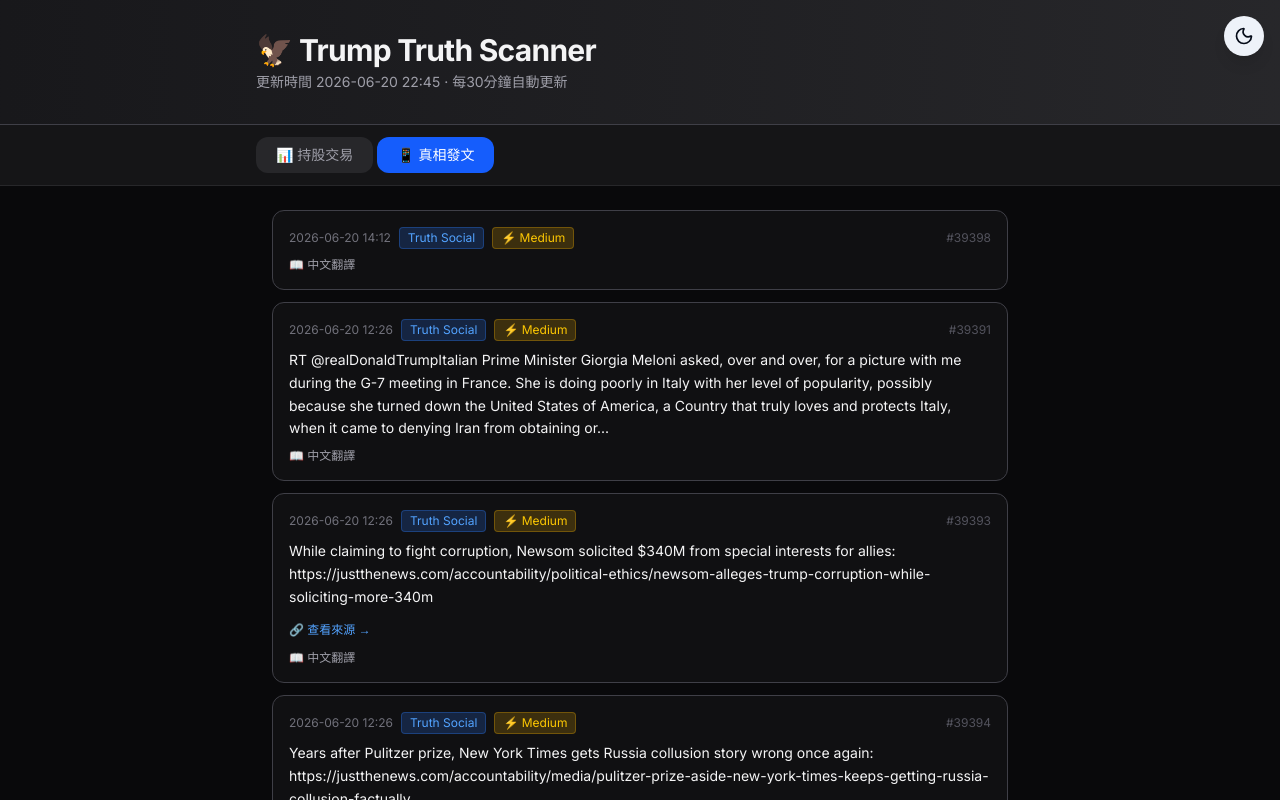
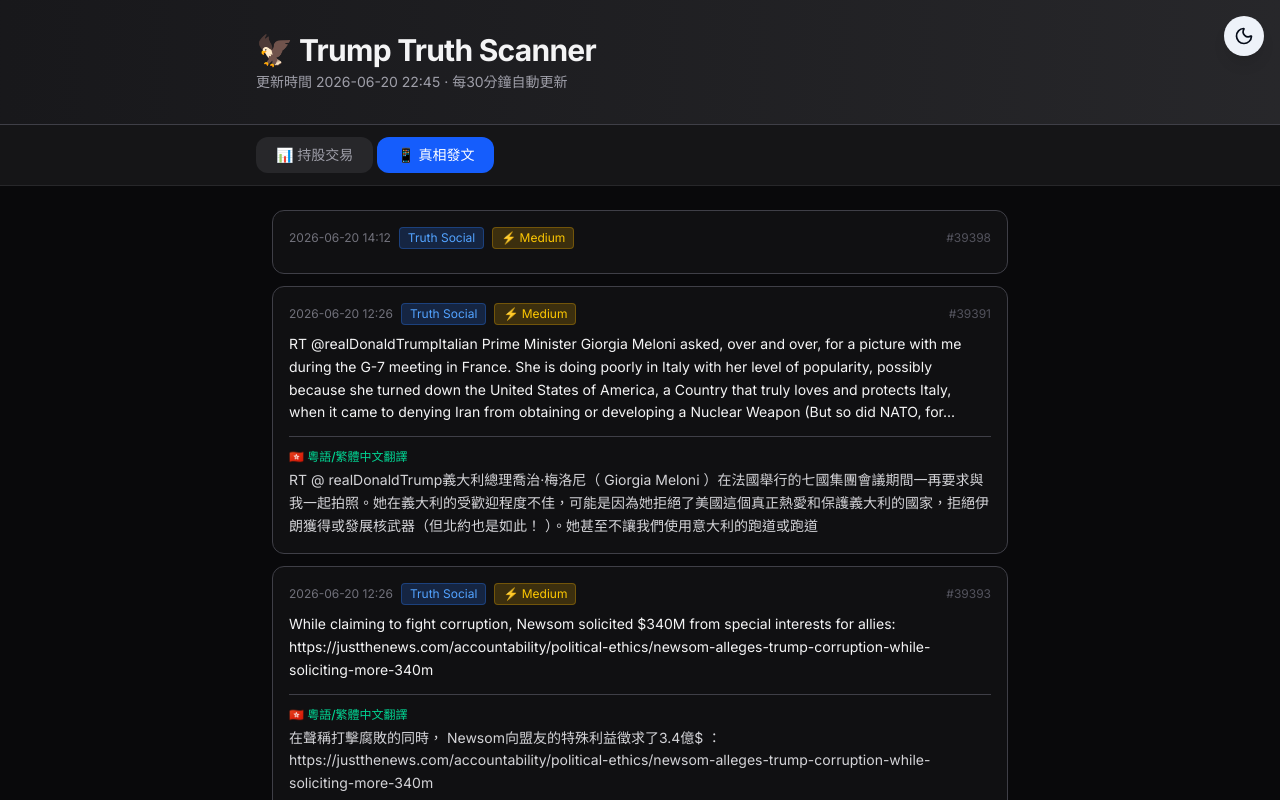
Before and after one commit to extraier/flight-deals-app, a Next.js app: page /trump in a window 1280 px wide. Both pictures are taken after a click on the button "📱 真相發文". Shown: the top 800 px of the page. Built offline with nearby package versions, Linux system fonts and the light colour scheme.

Commit message:
fix: inline Chinese translation + image support in truth social posts

```diff
--- a/src/app/trump/page.tsx
+++ b/src/app/trump/page.tsx
@@ -21,6 +21,7 @@
   source: string;
   image: string | null;
   has_image: boolean;
+  text_cn?: string | null;
 }
 
 interface Trade {
@@ -68,7 +69,6 @@
 
   return (
     <div>
-      {/* QuiverQuant Trades */}
       {trades.length > 0 && (
         <>
           <div className="bg-gradient-to-r from-red-900/80 to-red-800/60 text-white px-4 py-2 rounded-lg mb-4 font-bold text-sm flex items-center gap-2">
@@ -89,16 +89,18 @@
                 {trades.map((t, i) => {
                   const isPurchase = /Purchase|Buy/i.test(t.transaction);
                   const isSale = /Sale|Sell/i.test(t.transaction);
+                  const amount = t.transaction.includes('\n') ? t.transaction.split('\n').pop()?.trim() : '';
                   return (
                     <tr key={i} className="border-b border-zinc-800 hover:bg-zinc-900/50">
                       <td className="p-3 font-medium">
-                        <div>{t.stock}</div>
+                        <div>{t.stock.split('\n')[0]}</div>
                         {t.ticker && <div className="text-xs text-zinc-500">{t.ticker}</div>}
                       </td>
                       <td className="p-3">
                         <span className={isPurchase ? 'text-emerald-400 font-bold' : isSale ? 'text-red-400 font-bold' : 'text-zinc-300'}>
                           {isPurchase ? '買入' : isSale ? '賣出' : t.transaction.slice(0, 10)}
                         </span>
+                        {amount && <div className="text-xs text-zinc-500">{amount}</div>}
                       </td>
                       <td className="p-3 text-zinc-400">{t.filed}</td>
                       <td className="p-3 text-zinc-400">{t.traded}</td>
@@ -112,7 +114,6 @@
         </>
       )}
 
-      {/* SEC Filings */}
       {filings.length > 0 && (
         <>
           <div className="bg-gradient-to-r from-orange-900/80 to-orange-800/60 text-white px-4 py-2 rounded-lg mb-4 font-bold text-sm">
@@ -198,35 +199,24 @@
 }
 
 function PostCard({ post }: { post: Post }) {
-  const [translated, setTranslated] = useState<string | null>(null);
-  const [translating, setTranslating] = useState(false);
-  const [showTrans, setShowTrans] = useState(false);
-
-  const translate = async () => {
-    if (translated) { setShowTrans(!showTrans); return; }
-    setTranslating(true);
-    try {
-      const res = await fetch(
-        `https://translate.googleapis.com/translate_a/single?client=gtx&sl=en&tl=zh-TW&dt=t&q=${encodeURIComponent(post.text)}`
+  const tickers = (post.text.match(/\b[A-Z]{2,5}\b/g) || []).filter(t =>
+    ['MSFT','NVDA','ORCL','ADBE','TSLA','AAPL','GOOGL','AMZN','META','NFLX','NOW','CDNS','TT','VOO','VTI','IWM','VTI'].includes(t)
   );
-      const arr = await res.json();
-      setTranslated(arr[0].map((t: any) => t[0]).join(''));
-      setShowTrans(true);
-    } catch {
-      setTranslated('翻譯失敗');
-    }
-    setTranslating(false);
-  };
-
-  const tickers = (post.text.match(/\b[A-Z]{2,5}\b/g) || []).filter(t =>
-    ['MSFT','NVDA','ORCL','ADBE','TSLA','AAPL','GOOGL','AMZN','META','NFLX','NOW','CDNS','TT','VOO','VTI'].includes(t)
-  );
-
   const confidence = tickers.length > 0 ? 'High' : 'Medium';
-  const displayText = post.text.length > 350 ? post.text.slice(0, 350) + '...' : post.text;
+  const displayText = post.text.length > 400 ? post.text.slice(0, 400) + '...' : post.text;
 
   return (
-    <div className="border border-zinc-700 rounded-lg p-4 bg-zinc-900/50 hover:border-zinc-600 transition-colors">
+    <div className="border border-zinc-700 rounded-lg bg-zinc-900/50 hover:border-zinc-600 transition-colors overflow-hidden">
+      {post.image && (
+        <img
+          src={post.image}
+          alt="Post image"
+          className="w-full max-h-96 object-cover bg-black"
+          loading="lazy"
+        />
+      )}
+
+      <div className="p-4">
         <div className="flex items-center justify-between mb-2 flex-wrap gap-1">
           <div className="flex items-center gap-2 flex-wrap">
             <span className="text-xs text-zinc-500">{post.date}</span>
@@ -239,23 +229,20 @@
 
         <p className="text-sm text-zinc-100 leading-relaxed mb-2 whitespace-pre-wrap">{displayText}</p>
 
+        {post.text_cn && (
+          <div className="mt-3 pt-3 border-t border-zinc-700">
+            <div className="text-xs text-emerald-400 mb-1 font-medium">🇭🇰 粵語/繁體中文翻譯</div>
+            <p className="text-sm text-zinc-300 leading-relaxed whitespace-pre-wrap">{post.text_cn}</p>
+          </div>
+        )}
+
         {post.text.includes('https://') && (
           <a href={post.link} target="_blank" rel="noopener noreferrer"
-           className="text-xs text-blue-400 hover:text-blue-300 mb-2 inline-block">
+             className="text-xs text-blue-400 hover:text-blue-300 mt-2 inline-block">
             🔗 查看來源 →
           </a>
         )}
-
-      <button onClick={translate}
-        className="text-xs text-zinc-400 hover:text-white mt-1 transition-colors block">
-        {translating ? '翻譯中...' : translated && showTrans ? '🙈 隱藏中文' : '📖 中文翻譯'}
-      </button>
-
-      {showTrans && translated && (
-        <p className="text-sm text-zinc-300 leading-relaxed mt-2 border-t border-zinc-700 pt-2 whitespace-pre-wrap">
-          {translated}
-        </p>
-      )}
+      </div>
     </div>
   );
 }
@@ -326,42 +313,21 @@
           textAlign: 'center',
           color: '#fff',
         }}>
-          <div style={{
-            fontSize: '18px',
-            fontWeight: 'bold',
-            marginBottom: '15px',
-          }}>
+          <div style={{ fontSize: '18px', fontWeight: 'bold', marginBottom: '15px' }}>
             🎁 Comparetiger 獨家 富途開戶即賺 $1,800 現金券！
           </div>
-          <div style={{
-            fontSize: '14px',
-            lineHeight: '1.7',
-            marginBottom: '15px',
-            color: '#ddd',
-          }}>
+          <div style={{ fontSize: '14px', lineHeight: '1.7', marginBottom: '15px', color: '#ddd' }}>
             用專屬兌換碼【<span style={{ color: '#f39c12', fontWeight: 'bold' }}>COMPARE</span>】開立富途牛牛戶口，
             除咗享一世免佣，仲送高達 <strong>HK$1,800 現金券</strong>（係真現金券，絕非贈股）！
             達標自動派發，唔使抽獎！
           </div>
-          <div style={{
-            background: 'rgba(255,255,255,0.1)',
-            borderRadius: '8px',
-            padding: '12px',
-            marginBottom: '15px',
-            textAlign: 'left',
-          }}>
+          <div style={{ background: 'rgba(255,255,255,0.1)', borderRadius: '8px', padding: '12px', marginBottom: '15px', textAlign: 'left' }}>
             <div style={{ fontSize: '13px', color: '#ccc', marginBottom: '8px' }}>📲 簡單領獎 3 步曲：</div>
             <div style={{ fontSize: '13px', color: '#fff' }}>1️⃣ 手機下載並登入「富途牛牛」APP</div>
-            <div style={{ fontSize: '13px', color: '#fff' }}>2️⃣ 撳右下角「我的」→ 「活動中心」→ 「兌換中心」</div>
+            <div style={{ fontSize: '13px', color: '#fff' }}>2️⃣ 撳右下角「我的」→「活動中心」→「兌換中心」</div>
             <div style={{ fontSize: '13px', color: '#fff' }}>3️⃣ 發起開戶前輸入兌換碼【COMPARE】，並成功開通港美股戶口</div>
           </div>
-          <div style={{
-            background: 'rgba(243,156,18,0.2)',
-            border: '1px solid #f39c12',
-            borderRadius: '8px',
-            padding: '12px',
-            textAlign: 'left',
-          }}>
+          <div style={{ background: 'rgba(243,156,18,0.2)', border: '1px solid #f39c12', borderRadius: '8px', padding: '12px', textAlign: 'left' }}>
             <div style={{ fontSize: '14px', color: '#f39c12', fontWeight: 'bold', marginBottom: '8px' }}>
               💰 迎新雙重賞（可疊加，賺盡 $1,800！）：
             </div>
```
Lines whose indentation alone changed are shown as unchanged.
